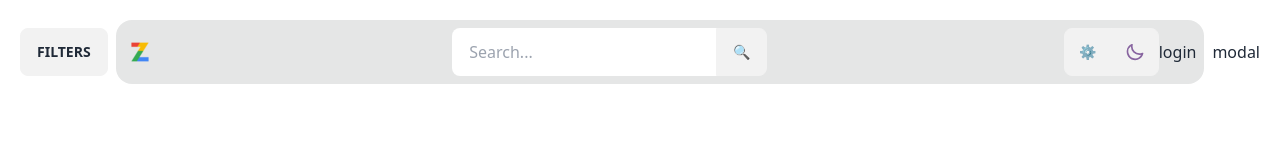
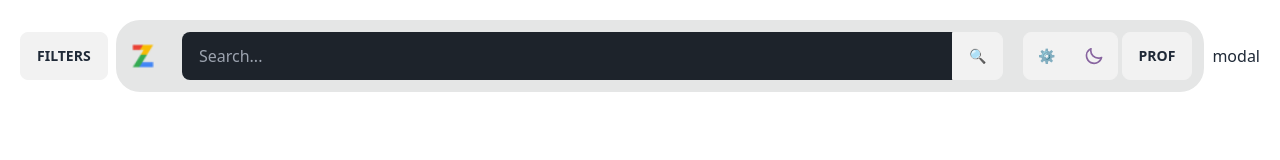
Before and after one commit to ZachLTech/DaisyUI-chillcoding, a plain HTML site: page GOGLE.html in a window 1280 px wide. Drawn offline with nearby package versions, Linux system fonts and the light colour scheme.

Commit message:
modified:   GOGLE.html

```diff
--- a/GOGLE.html
+++ b/GOGLE.html
@@ -39,12 +39,12 @@
                 </form>
             </dialog>
         </div>
-        <nav class="navbar bg-base-300 rounded-2xl justify-between">
-            <div id="logo"><img src="zoogle.ico"></div>
-            <div id="searchBar">
-                <div class="join">
-                    <div>
-                        <input class="input join-item" placeholder="Search..."/>
+        <nav class="navbar bg-base-300 rounded-3xl gap-5 justify-between">
+            <div id="logo"><img width="50" height="50" src="zoogle.ico"></div>
+            <div id="searchBar" class="w-full">
+                <div class="join w-full">
+                    <div class="w-full">
+                        <input class="input w-full bg-neutral-focus join-item" placeholder="Search..."/>
                     </div>
                     <button class="btn join-item hover:bg-base-100 no-animation">🔍</button>
                 </div>
@@ -61,7 +61,14 @@
                   </label>
                 </div>
             </div>
-            <div id="profile">login</div>
+            <div id="profile">
+                <div class="dropdown dropdown-end">
+                    <label tabindex="0" class="btn m-1">prof</label>
+                    <ul tabindex="0" class="dropdown-content z-[1] menu p-2 shadow bg-neutral rounded-box w-52">
+                      <li><a>Log In</a></li>
+                    </ul>
+                </div>
+            </div>
             </div>
         </nav>
         <div id="apps">modal</div>
```
